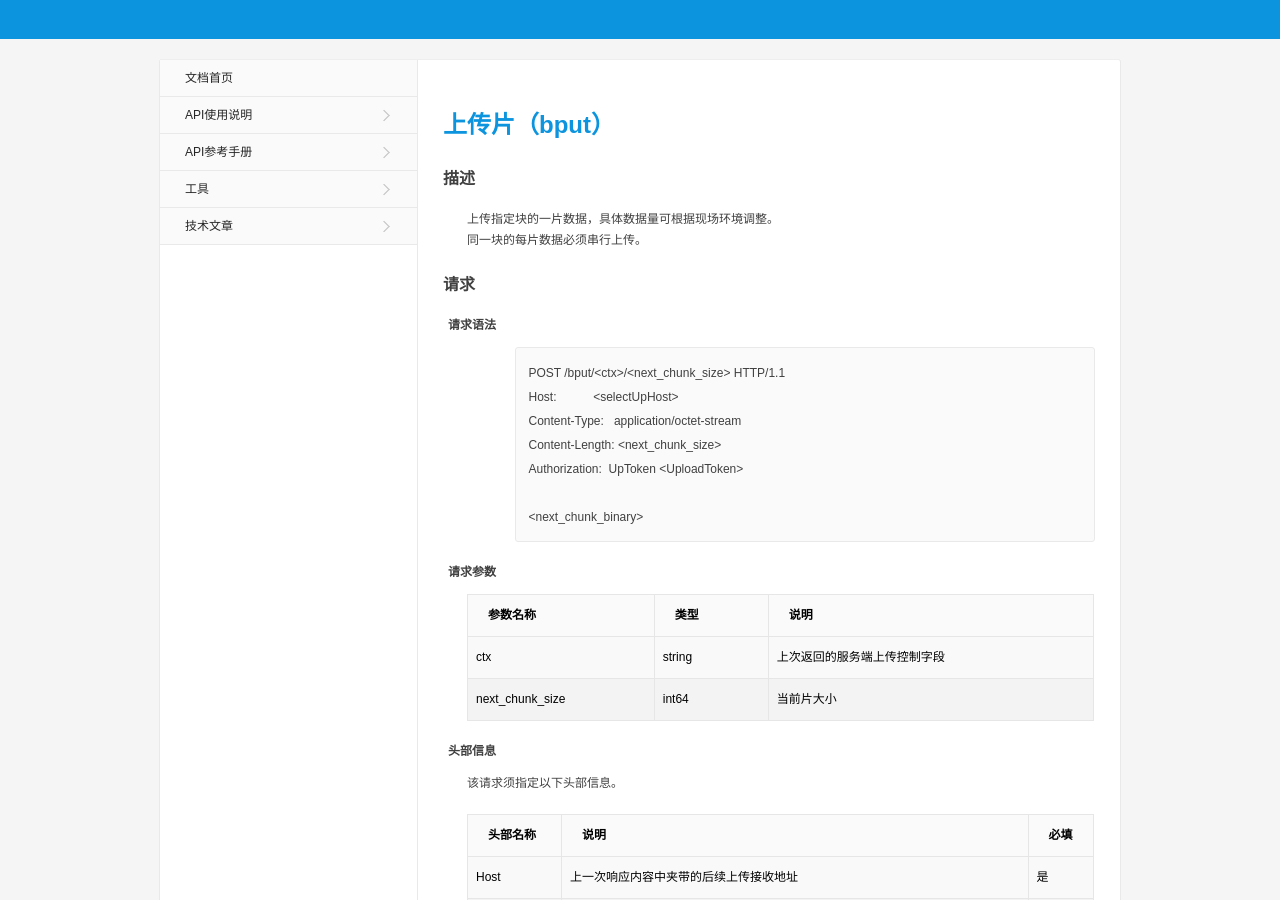
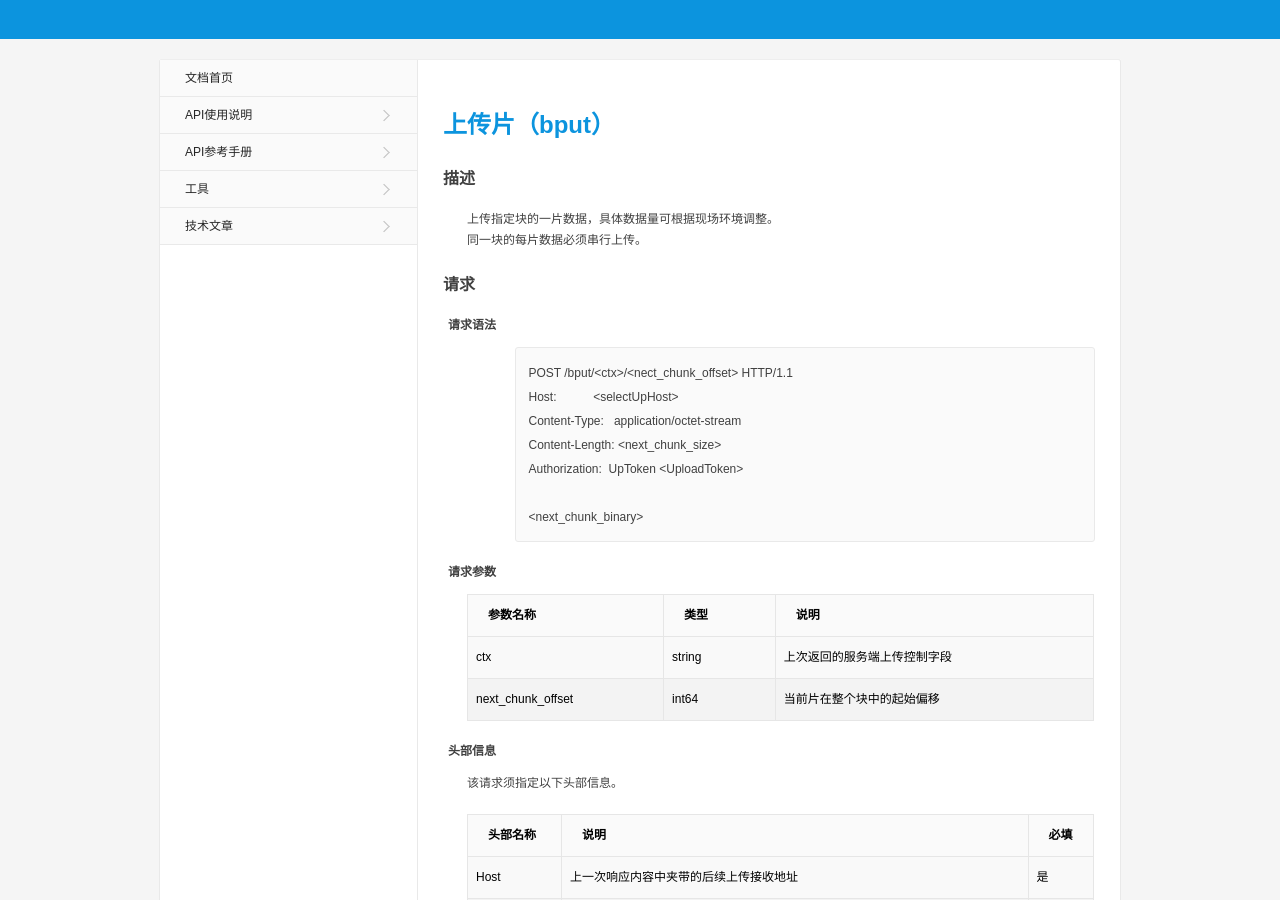
Before and after one commit to qiniu/docs.qiniu.com, a Jekyll site: the page built from docs/v6/api/reference/up/bput.md, in a window 1280 px wide and 900 px high. Built offline with Jekyll 4.4.1, drawn with Linux system fonts in a browser that asks for light colours; nearby versions of some CDN libraries; library files that are not in the unit come from our copies.

Commit message:
Fix : next_chunk_size => next_chunk_offset.

````diff
--- a/docs/v6/api/reference/up/bput.md
+++ b/docs/v6/api/reference/up/bput.md
@@ -20,7 +20,7 @@ order: 90
 ### 请求语法
 
 ```
-POST /bput/<ctx>/<next_chunk_size> HTTP/1.1
+POST /bput/<ctx>/<nect_chunk_offset> HTTP/1.1
 Host:           <selectUpHost>
 Content-Type:   application/octet-stream
 Content-Length: <next_chunk_size>
@@ -35,7 +35,7 @@ Authorization:  UpToken <UploadToken>
 参数名称        | 类型   | 说明
 :-------------- | :----- | :------------------------------
 ctx             | string | 上次返回的服务端上传控制字段
-next_chunk_size | int64  | 当前片大小
+next_chunk_offset | int64  | 当前片在整个块中的起始偏移
 
 <a id="bput-request-headers"></a>
 ### 头部信息
````
